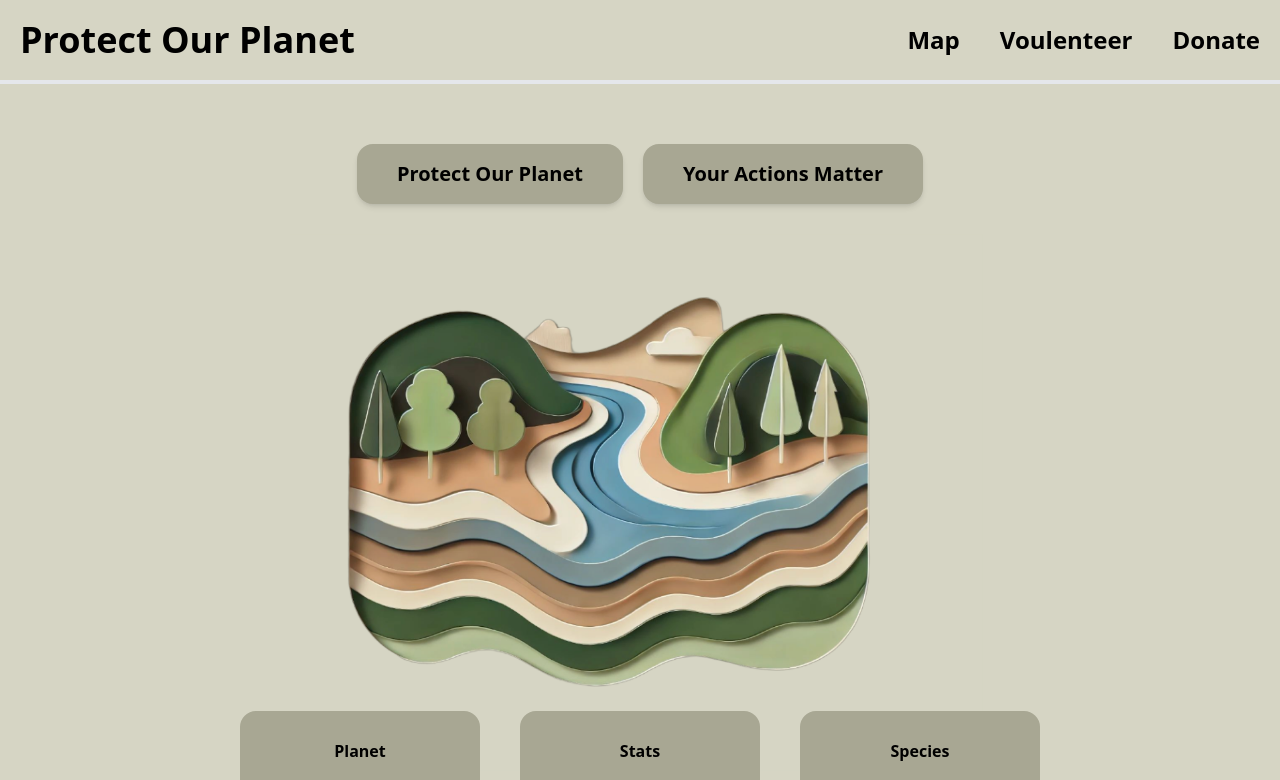
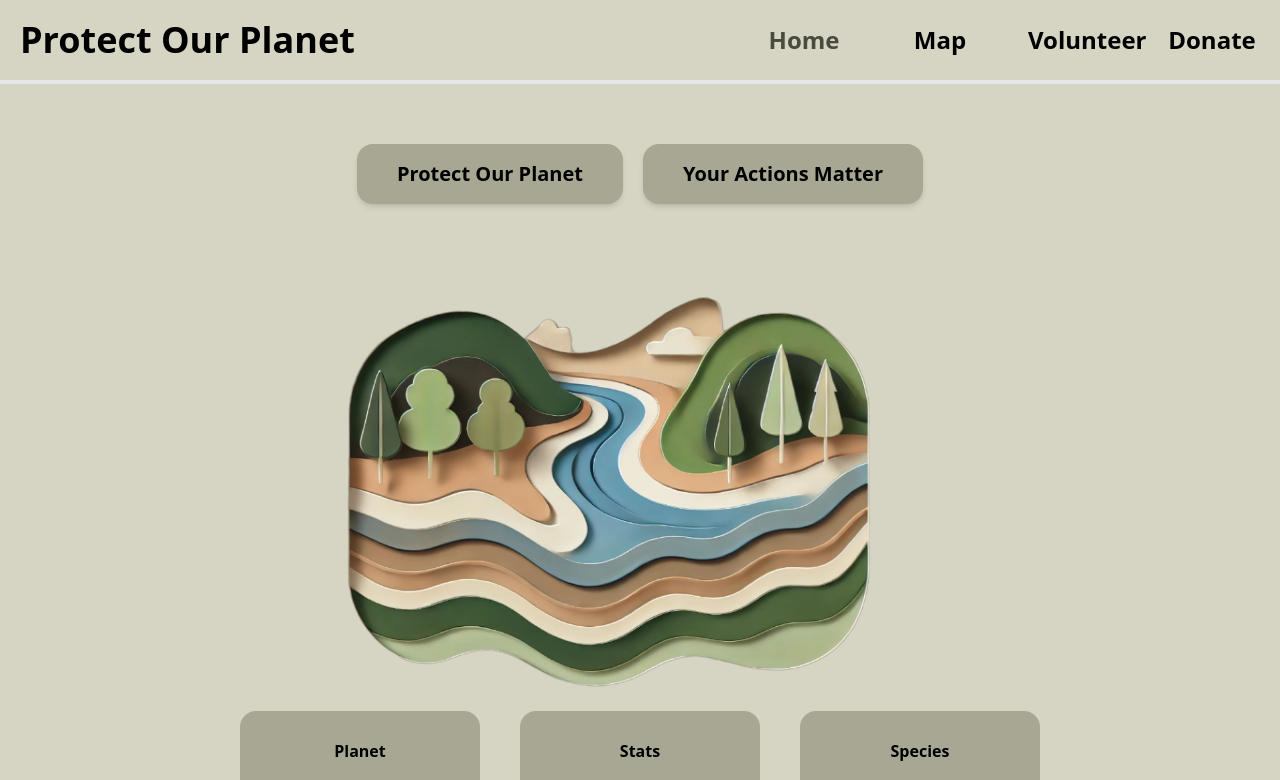
Before and after one commit to AbdelrahmanBekhit/EndangeredAnimal, a React (Vite) app in the folder frontend/: page / in a window 1280 px wide. Shown: the top 780 px of the page. Built offline with nearby package versions, Linux system fonts and the light colour scheme.

Commit message:
Update Header.jsx

```diff
--- a/frontend/src/components/Header.jsx
+++ b/frontend/src/components/Header.jsx
@@ -1,16 +1,57 @@
-import { Link } from "react-router-dom"
 
-function Header(){
-    return(
-        <header className="top-0 right-0 left-0 w-full bg-[#d6d5c4] p-5 flex justify-between border-b-4 border-gray-200 bg-opacity-70 text-black">
-            <h1 className="text-4xl font-extrabold">Protect Our Planet</h1 >
-            <div className="flex flex-row items-center gap-10 text-2xl font-bold ">
-                <Link className="hover:text-stone-500 hover:text-3xl" to="/map">Map</Link>
-                <Link className="hover:text-stone-500 hover:text-3xl" to="/volunteer">Voulenteer</Link>
-                <Link className="hover:text-stone-500 hover:text-3xl" to="/donate">Donate</Link>
+
+import { Link, useLocation } from "react-router-dom";
+
+function Header() {
+    const location = useLocation(); // Get current page path
+
+    return (
+        <header className="top-0 right-0 left-0 w-full bg-[#d6d5c4] p-5 flex justify-between items-center border-b-4 border-gray-200 bg-opacity-70 text-black">
+            <h1 className="text-4xl font-extrabold whitespace-nowrap">Protect Our Planet</h1>
+            <div className="flex flex-row items-center gap-10 text-2xl font-bold">
+                <div className="w-24 text-center">
+                    <Link
+                        className={`transition-transform hover:scale-110 ${
+                            location.pathname === "/" ? "text-[#4a4a3f] text-2xl" : ""
+                        }`}
+                        to="/"
+                    >
+                        Home
+                    </Link>
+                </div>
+                <div className="w-24 text-center">
+                    <Link
+                        className={`transition-transform hover:scale-110 ${
+                            location.pathname === "/map" ? "text-[#4a4a3f] text-2xl" : ""
+                        }`}
+                        to="/map"
+                    >
+                        Map
+                    </Link>
+                </div>
+                <div className="w-24 text-center">
+                    <Link
+                        className={`transition-transform hover:scale-110 ${
+                            location.pathname === "/volunteer" ? "text-[#4a4a3f] text-2xl" : ""
+                        }`}
+                        to="/volunteer"
+                    >
+                        Volunteer
+                    </Link>
+                </div>
+                <div className="w-24 text-center">
+                    <Link
+                        className={`transition-transform hover:scale-110 ${
+                            location.pathname === "/donate" ? "text-[#4a4a3f] text-2xl" : ""
+                        }`}
+                        to="/donate"
+                    >
+                        Donate
+                    </Link>
+                </div>
             </div>
         </header>
-    )
+    );
 }
 
-export default Header
+export default Header;
```
